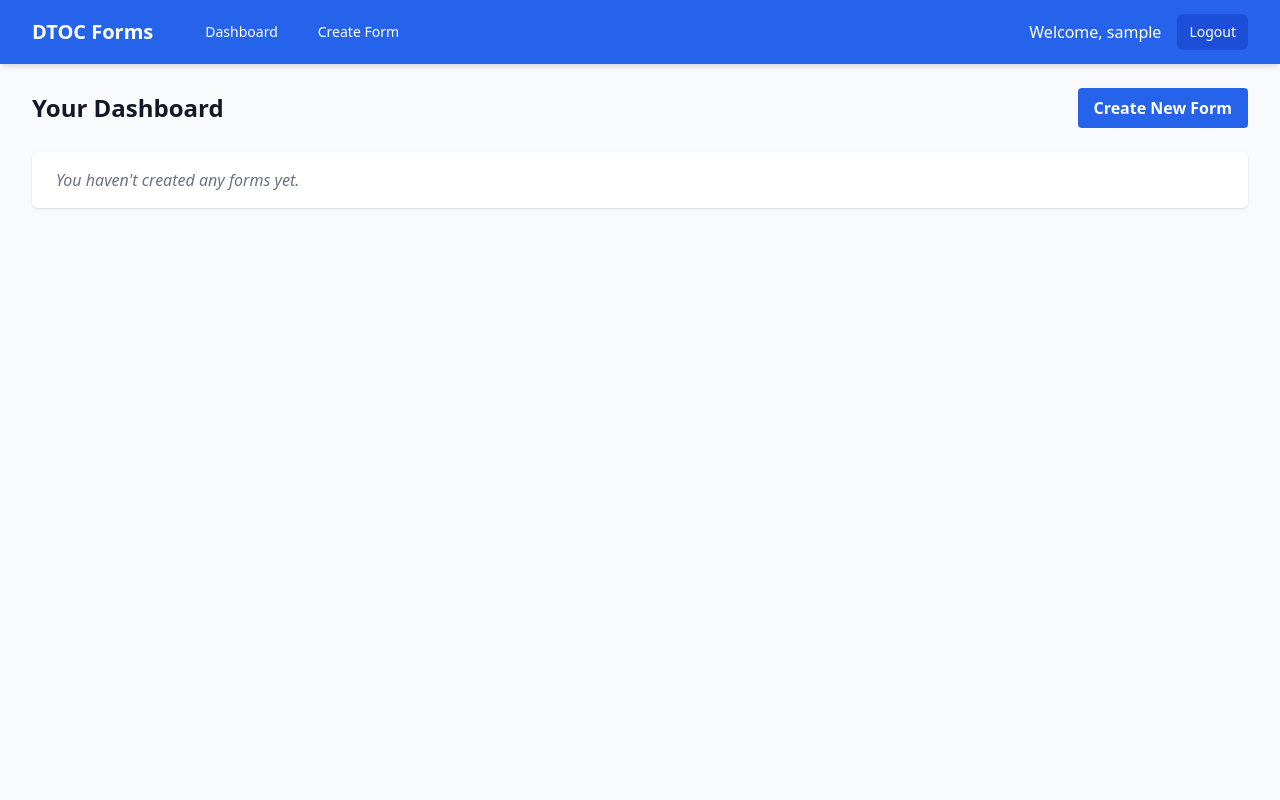
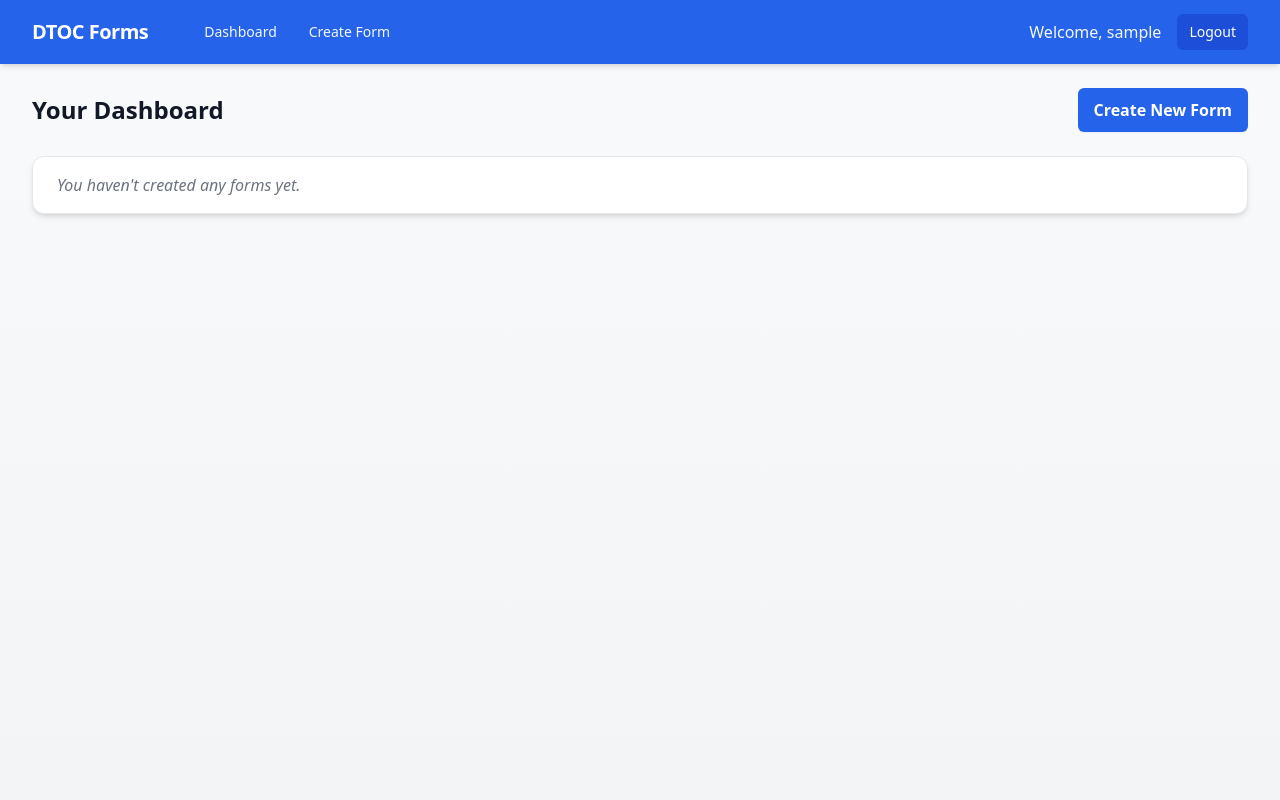
Before and after one commit to shakil-mdshosen/dtoc, a Flask app: page /dashboard in a window 1280 px wide. Run offline with Flask 3, Linux system fonts and the light colour scheme; the visitor is signed in with stand-in values (Sample User, id 1); some libraries are stand-ins or nearby versions.

Commit message:
Modernize templates and improve mobile responsiveness
Agent-Logs-Url: https://github.com/shakil-mdshosen/dtoc/sessions/97e24436-c4b7-4a6f-ae2b-eaccbb21ca87

Co-authored-by: shakil-mdshosen <61971419+shakil-mdshosen@users.noreply.github.com>

```diff
--- a/templates/base.html
+++ b/templates/base.html
@@ -8,24 +8,24 @@
     <script src="https://cdn.tailwindcss.com"></script>
     {% block extra_head %}{% endblock %}
 </head>
-<body class="bg-gray-50 min-h-screen font-sans">
-    <nav class="bg-blue-600 shadow-md">
-        <div class="max-w-7xl mx-auto px-4 sm:px-6 lg:px-8">
-            <div class="flex justify-between h-16">
-                <div class="flex items-center">
-                    <a href="{{ url_for('home') }}" class="flex-shrink-0 flex items-center text-white font-bold text-xl">
+<body class="bg-gradient-to-b from-slate-50 to-gray-100 min-h-screen font-sans text-gray-900">
+    <nav class="bg-blue-600 shadow-md sticky top-0 z-10">
+        <div class="max-w-7xl mx-auto px-4 sm:px-6 lg:px-8 py-3 sm:py-0">
+            <div class="flex flex-col gap-3 sm:h-16 sm:flex-row sm:justify-between sm:items-center">
+                <div class="flex flex-col gap-3 sm:flex-row sm:items-center">
+                    <a href="{{ url_for('home') }}" class="flex-shrink-0 flex items-center text-white font-bold text-xl tracking-tight">
                         DTOC Forms
                     </a>
-                    <div class="ml-10 flex items-baseline space-x-4">
+                    <div class="flex flex-wrap items-center gap-2 sm:ml-8">
                         {% if session.get('username') %}
-                            <a href="{{ url_for('forms.dashboard') }}" class="text-white hover:bg-blue-500 px-3 py-2 rounded-md text-sm font-medium">Dashboard</a>
-                            <a href="{{ url_for('forms.builder') }}" class="text-white hover:bg-blue-500 px-3 py-2 rounded-md text-sm font-medium">Create Form</a>
+                            <a href="{{ url_for('forms.dashboard') }}" class="text-white/95 hover:bg-blue-500 px-3 py-2 rounded-md text-sm font-medium">Dashboard</a>
+                            <a href="{{ url_for('forms.builder') }}" class="text-white/95 hover:bg-blue-500 px-3 py-2 rounded-md text-sm font-medium">Create Form</a>
                         {% endif %}
                     </div>
                 </div>
-                <div class="flex items-center">
+                <div class="flex flex-wrap items-center gap-2 sm:gap-4">
                     {% if session.get('username') %}
-                        <span class="text-white mr-4">Welcome, {{ session.get('username') }}</span>
+                        <span class="text-white/95 text-sm sm:text-base break-all">Welcome, {{ session.get('username') }}</span>
                         <a href="{{ url_for('auth.logout') }}" class="bg-blue-700 hover:bg-blue-800 text-white px-3 py-2 rounded-md text-sm font-medium">Logout</a>
                     {% else %}
                         <a href="{{ url_for('auth.login') }}" class="bg-blue-700 hover:bg-blue-800 text-white px-3 py-2 rounded-md text-sm font-medium">Login with Wikimedia</a>
@@ -35,11 +35,11 @@
         </div>
     </nav>
 
-    <main class="max-w-7xl mx-auto py-6 sm:px-6 lg:px-8">
+    <main class="max-w-7xl mx-auto py-6 px-4 sm:px-6 lg:px-8">
         {% with messages = get_flashed_messages(with_categories=true) %}
             {% if messages %}
                 {% for category, message in messages %}
-                    <div class="p-4 mb-4 text-sm {% if category == 'success' %}text-green-800 bg-green-50{% elif category == 'danger' %}text-red-800 bg-red-50{% else %}text-blue-800 bg-blue-50{% endif %} rounded-lg" role="alert">
+                    <div class="p-4 mb-4 text-sm border {% if category == 'success' %}text-green-800 bg-green-50 border-green-200{% elif category == 'danger' %}text-red-800 bg-red-50 border-red-200{% else %}text-blue-800 bg-blue-50 border-blue-200{% endif %} rounded-lg" role="alert">
                         {{ message }}
                     </div>
                 {% endfor %}
--- a/templates/dashboard.html
+++ b/templates/dashboard.html
@@ -1,20 +1,20 @@
 {% extends "base.html" %}
 
 {% block content %}
-<div class="mb-6 flex justify-between items-center">
+<div class="mb-6 flex flex-col gap-3 sm:flex-row sm:justify-between sm:items-center">
     <h2 class="text-2xl font-bold text-gray-900">Your Dashboard</h2>
-    <a href="{{ url_for('forms.builder') }}" class="bg-blue-600 hover:bg-blue-700 text-white font-bold py-2 px-4 rounded">
+    <a href="{{ url_for('forms.builder') }}" class="inline-flex justify-center bg-blue-600 hover:bg-blue-700 text-white font-bold py-2.5 px-4 rounded-md shadow-sm">
         Create New Form
     </a>
 </div>
 
-<div class="bg-white shadow overflow-hidden sm:rounded-md">
+<div class="bg-white shadow-md border border-gray-200 overflow-hidden rounded-xl">
     <ul class="divide-y divide-gray-200">
         {% for form in forms %}
         <li>
-            <div class="px-4 py-4 sm:px-6 flex items-center justify-between">
-                <div class="text-sm font-medium text-blue-600 truncate">
-                    {{ form.title }}
+            <div class="px-4 py-4 sm:px-6 flex flex-col gap-3 sm:flex-row sm:items-center sm:justify-between">
+                <div class="text-sm font-medium text-blue-700 break-words">
+                    <span class="text-base">{{ form.title }}</span>
                     {% if not form.is_active %}
                         <span class="ml-2 px-2 inline-flex text-xs leading-5 font-semibold rounded-full bg-red-100 text-red-800">
                             Closed
@@ -25,25 +25,25 @@
                         </span>
                     {% endif %}
                 </div>
-                <div class="ml-2 flex-shrink-0 flex flex-wrap gap-2 justify-end">
-                    <a href="{{ url_for('forms.view_form', form_id=form.id) }}" class="text-indigo-600 hover:text-indigo-900 bg-indigo-50 px-3 py-1 rounded">View Form</a>
-                    <a href="{{ url_for('forms.view_submissions', form_id=form.id) }}" class="text-blue-600 hover:text-blue-900 bg-blue-50 px-3 py-1 rounded">Submissions</a>
-                    <a href="{{ url_for('export.export_csv', form_id=form.id) }}" class="text-green-600 hover:text-green-900 bg-green-50 px-3 py-1 rounded">Export CSV</a>
-                    <a href="{{ url_for('export.export_json', form_id=form.id) }}" class="text-yellow-600 hover:text-yellow-900 bg-yellow-50 px-3 py-1 rounded">Export JSON</a>
+                <div class="w-full sm:w-auto flex-shrink-0 grid grid-cols-2 sm:flex sm:flex-wrap gap-2 sm:justify-end">
+                    <a href="{{ url_for('forms.view_form', form_id=form.id) }}" class="text-center text-indigo-600 hover:text-indigo-900 bg-indigo-50 px-3 py-2 rounded">View Form</a>
+                    <a href="{{ url_for('forms.view_submissions', form_id=form.id) }}" class="text-center text-blue-600 hover:text-blue-900 bg-blue-50 px-3 py-2 rounded">Submissions</a>
+                    <a href="{{ url_for('export.export_csv', form_id=form.id) }}" class="text-center text-green-600 hover:text-green-900 bg-green-50 px-3 py-2 rounded">Export CSV</a>
+                    <a href="{{ url_for('export.export_json', form_id=form.id) }}" class="text-center text-yellow-600 hover:text-yellow-900 bg-yellow-50 px-3 py-2 rounded">Export JSON</a>
                     {% if roles[form.id] == 'admin' %}
                         {% if form.is_active %}
                             <form action="{{ url_for('forms.close_form', form_id=form.id) }}" method="POST" class="inline" onsubmit="return confirm('Are you sure you want to close this form? Submissions will be deleted 90 days after closing.');">
-                                <button type="submit" class="text-red-600 hover:text-red-900 bg-red-50 px-3 py-1 rounded">Close Form</button>
+                                <button type="submit" class="w-full text-red-600 hover:text-red-900 bg-red-50 px-3 py-2 rounded">Close Form</button>
                             </form>
                         {% else %}
                             <form action="{{ url_for('forms.reopen_form', form_id=form.id) }}" method="POST" class="inline" onsubmit="return confirm('Are you sure you want to reopen this form?');">
-                                <button type="submit" class="text-yellow-600 hover:text-yellow-900 bg-yellow-50 px-3 py-1 rounded">Reopen Form</button>
+                                <button type="submit" class="w-full text-yellow-600 hover:text-yellow-900 bg-yellow-50 px-3 py-2 rounded">Reopen Form</button>
                             </form>
                         {% endif %}
                     {% endif %}
                 </div>
             </div>
-            <div class="px-4 py-2 sm:px-6 text-sm text-gray-500">
+            <div class="px-4 py-2 sm:px-6 text-sm text-gray-500 bg-gray-50/70">
                 Created: {{ form.created_at.strftime('%Y-%m-%d %H:%M') }} |
                 {% if form.closed_at %}
                     Closed: {{ form.closed_at.strftime('%Y-%m-%d %H:%M') }}
```
Also changed, not shown: templates/builder.html (+6 -6 lines), templates/form_view.html (+6 -6 lines), templates/home.html (+8 -8 lines), templates/submissions.html (+32 -11 lines).
